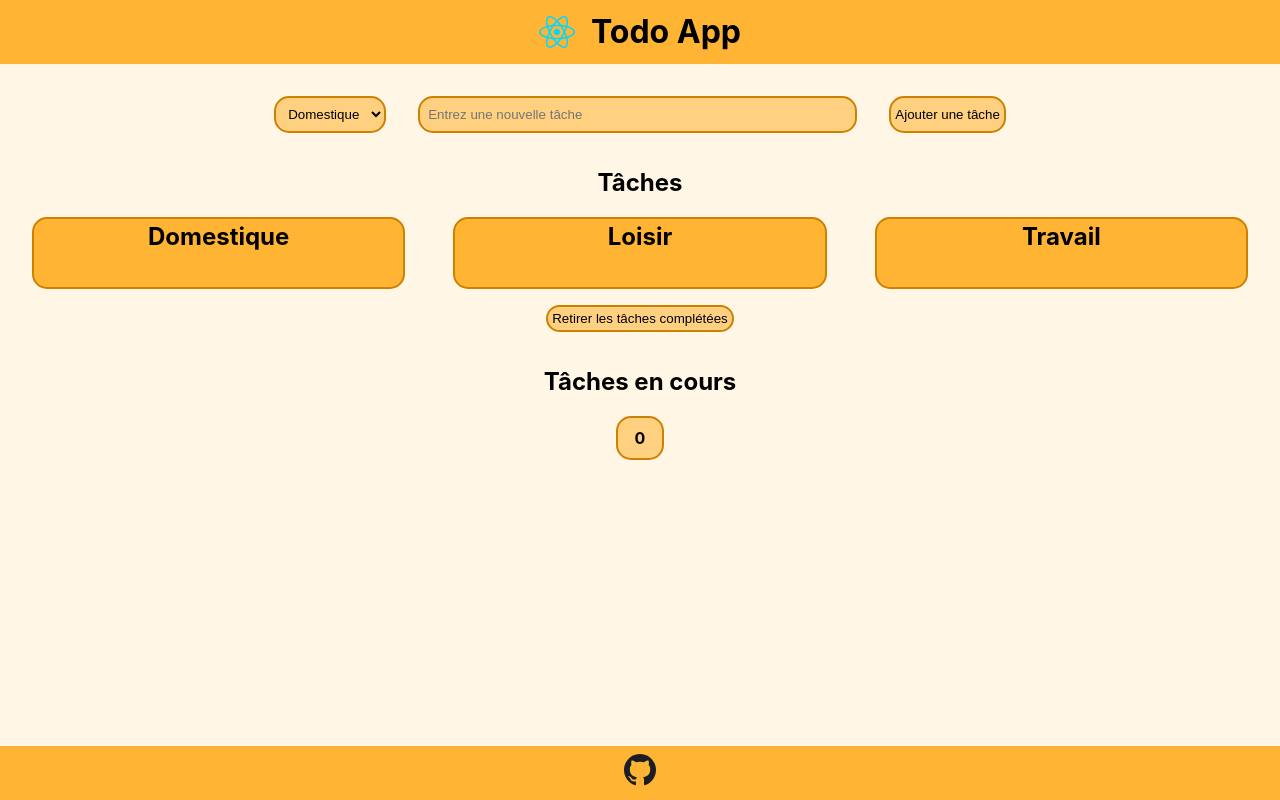
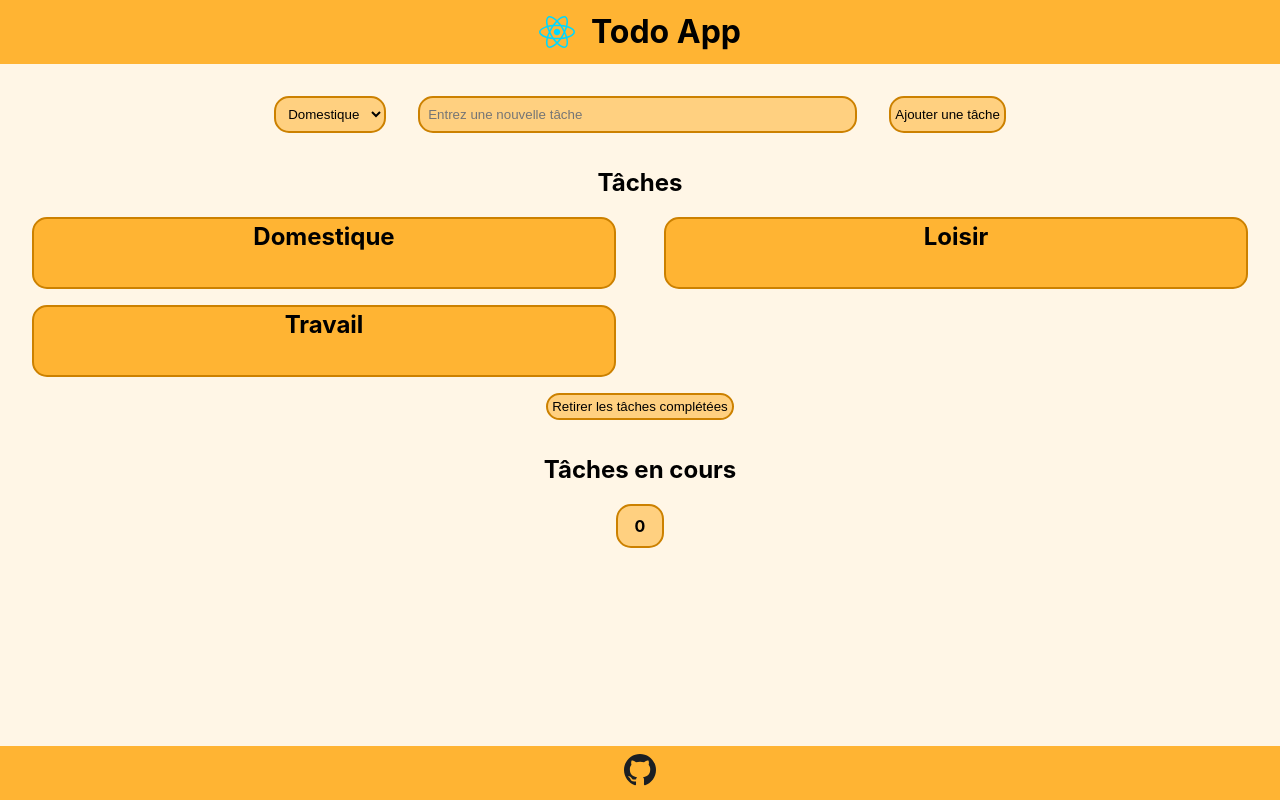
Before and after one commit to pehnny/todo-app, a React (Vite) app: page / in a window 1280 px wide. Built offline with nearby package versions, Linux system fonts and the light colour scheme.

Commit message:
Cleaned code - Added auto-fill for lists grid

```diff
--- a/index.html
+++ b/index.html
@@ -1,5 +1,5 @@
 <!doctype html>
-<html lang="en">
+<html lang="fr">
 <head>
     <meta charset="UTF-8"/>
     <link rel="icon" type="image/svg+xml" href="/vite.svg"/>
--- a/src/Todo.css
+++ b/src/Todo.css
@@ -57,7 +57,6 @@ body {
             grid-gap: 2rem;
 
             .task-form-select {
-                /*justify-self: end;*/
                 border-radius: var(--border-radius);
             }
 
@@ -67,7 +66,6 @@ body {
             }
 
             .task-form-button {
-                /*justify-self: start;*/
                 padding: 0.25rem;
                 border-radius: var(--border-radius);
             }
@@ -199,7 +197,7 @@ body {
             .task-list {
                 .task-list-type {
                     grid-auto-flow: unset;
-                    grid-template-columns: repeat(var(--task-type-count), 1fr);
+                    grid-template-columns: repeat(auto-fill, minmax(30vw, 1fr));
                 }
             }
         }
--- a/src/Todo.tsx
+++ b/src/Todo.tsx
@@ -43,7 +43,7 @@ export function Todo() {
                 <img src={reactLogo} className="logo react" alt="React logo"/>
                 <h1>Todo App</h1>
             </header>
-            <main style={{"--task-type-count": Object.values(TaskType).length}}>
+            <main>
                 <TodoForm handleNewTask={handleNewTask}/>
                 <TodoList taskList={tasks}
                           handleUpdateTask={handleUpdateTask}
```
